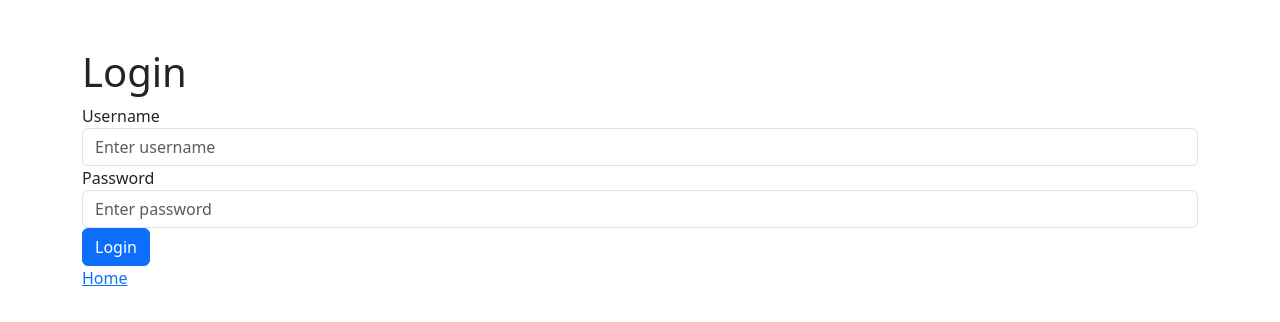
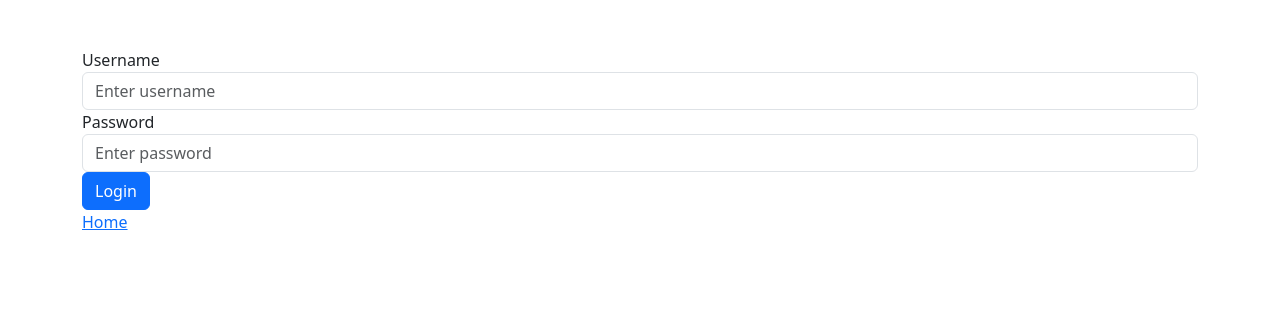
Before and after one commit to jeanfcg/Final-Ing-Software-I, a Next.js app: page /login in a window 1280 px wide. Shown: the top 322 px of the page. Built offline with nearby package versions, Linux system fonts and the light colour scheme.

Commit message:
Update login.js

```diff
--- a/pages/login.js
+++ b/pages/login.js
@@ -1,49 +1,46 @@
-import React, { useState } from 'react';
+import React, {useState} from 'react';
 import axios from 'axios';
 import { useRouter } from 'next/router';
 import Link from "next/link";
-
 export default function LoginPage() {
   const [credentials, setCredentials] = useState({
     username: '',
     password: '',
   });
+  const [login,setLogin] = useState(1);
 
   const handleChange = (e) => {
-    const { name, value } = e.target;
-    setCredentials((prevCredentials) => ({
-      ...prevCredentials,
-      [name]: value,
-    }));
+    setCredentials({
+      ...credentials,
+      [e.target.name]: e.target.value,
+    });
   };
 
   const router = useRouter();
-
+//Enviar por axios un objeto a api/authentication/login para autenticar
   const handleSubmit = async (e) => {
     e.preventDefault();
-
-    try {
-      const res = await axios.post("/api/authentication/login", credentials);
+    try{
+      const res = await axios.post("/api/authentication/login",credentials);
       console.log(res)
-
       if (res.status === 200) {
         if (res.data.userType === 1) {
-          router.push("/votacion");
+          router.push("/votacion")
         } else if (res.data.userType === 2) {
-          router.push("/resultado");
-        } else {
-          router.push("/");
+          router.push("/resultado")
+        }
+        else{
+          router.push("/")
         }
       }
-    } catch (error) {
-      console.log(error);
+    } catch (e){
+      setLogin(0);
     }
-  };
 
+  }
   return (
       <div className="container mt-5">
-      <h1>Login</h1>
-      <form onSubmit={handleSubmit}>
+        <form>
           <div className="form-group">
             <label htmlFor="username">Username</label>
             <input
@@ -68,7 +65,8 @@ export default function LoginPage() {
                 value={credentials.password}
             />
           </div>
-        <button type="submit" className="btn btn-primary">
+          {login === 1 ? (<div></div>) : (<div className="text-danger">Contraseña o usuario incorrecta</div>)}
+          <button type="submit" className="btn btn-primary" onClick={handleSubmit}>
             Login
           </button>
         </form>
```
Lines whose indentation alone changed are shown as unchanged.
